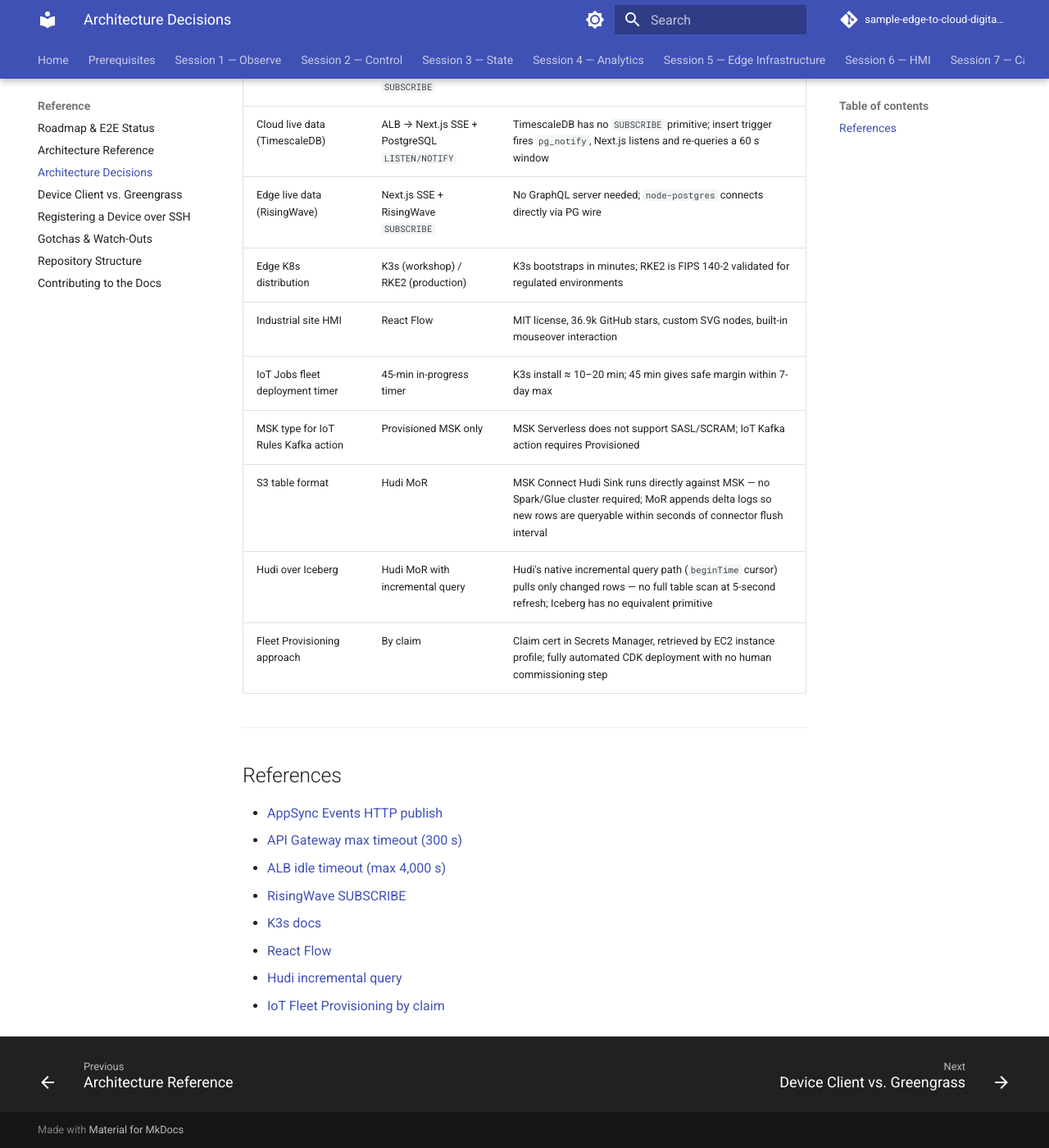
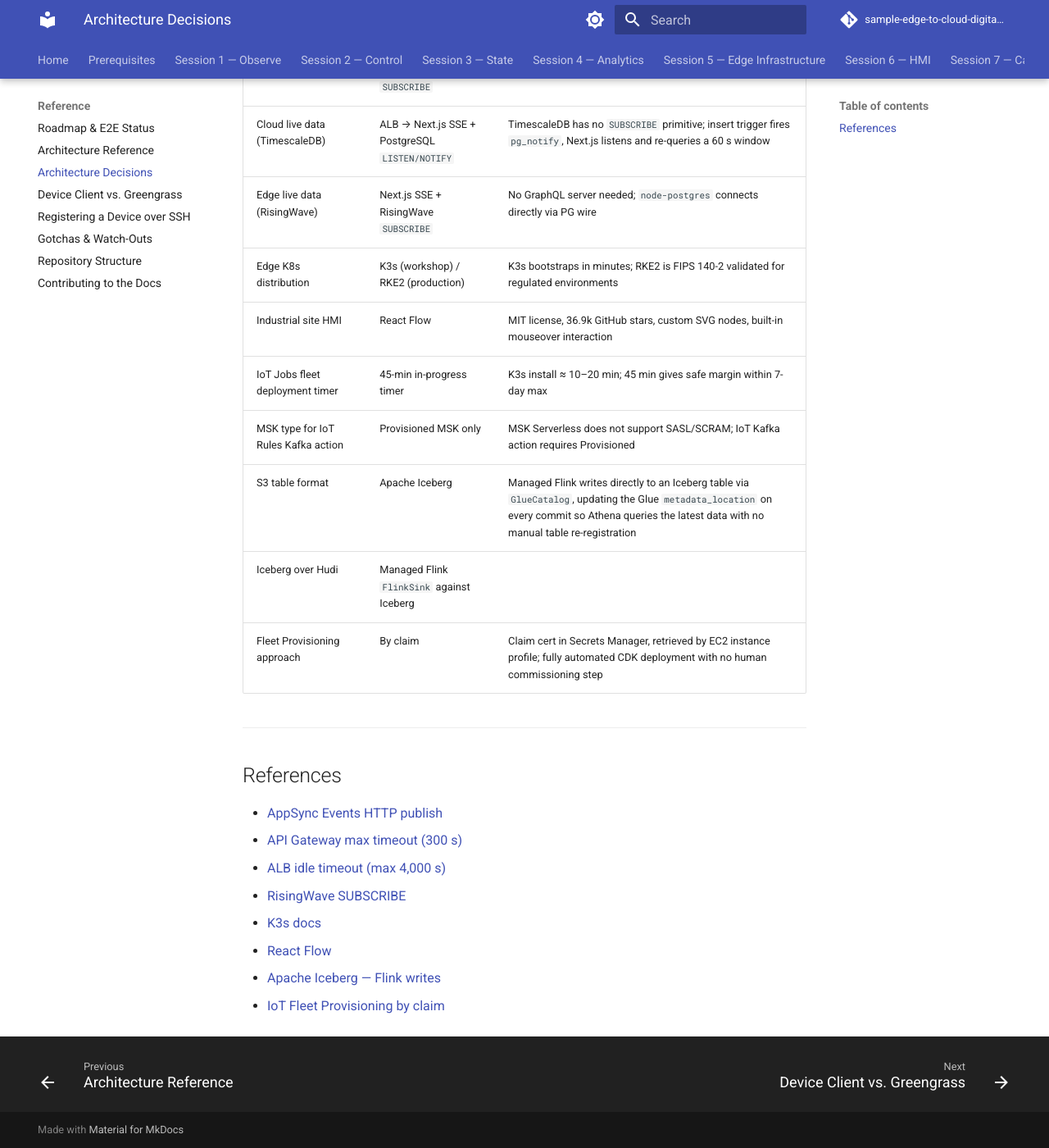
Before and after one commit to aws-samples/sample-edge-to-cloud-digital-ops-workshop, an MkDocs documentation site: the page built from workshop/reference/decisions.md, in a window 1280 px wide and 1400 px high, scrolled down 444 px. Shown: the whole window at 82% size. Built offline with MkDocs 1.6.1 and Material for MkDocs 9.7.7, drawn with Linux system fonts in a browser that asks for light colours; comment, search, counter and statistics services are not loaded.

Commit message:
docs: fix decisions.md Iceberg-vs-Hudi inversion, drop Hudi-specific gotchas
Architecture migrated from MSK Connect + Hudi to Managed Flink + Iceberg
(63b1a30, #82) but decisions.md still presented Hudi-over-Iceberg as the
choice, and gotchas.md still listed Hudi MoR read-amplification / beginTime
gotchas that no longer apply.

Refs #119

```diff
--- a/workshop/reference/decisions.md
+++ b/workshop/reference/decisions.md
@@ -13,8 +13,8 @@ Key technical decisions made during the design of this workshop architecture.
 | Industrial site HMI | React Flow | MIT license, 36.9k GitHub stars, custom SVG nodes, built-in mouseover interaction |
 | IoT Jobs fleet deployment timer | 45-min in-progress timer | K3s install ≈ 10–20 min; 45 min gives safe margin within 7-day max |
 | MSK type for IoT Rules Kafka action | Provisioned MSK only | MSK Serverless does not support SASL/SCRAM; IoT Kafka action requires Provisioned |
-| S3 table format | Hudi MoR | MSK Connect Hudi Sink runs directly against MSK — no Spark/Glue cluster required; MoR appends delta logs so new rows are queryable within seconds of connector flush interval |
-| Hudi over Iceberg | Hudi MoR with incremental query | Hudi's native incremental query path (`beginTime` cursor) pulls only changed rows — no full table scan at 5-second refresh; Iceberg has no equivalent primitive |
+| S3 table format | Apache Iceberg | Managed Flink writes directly to an Iceberg table via `GlueCatalog`, updating the Glue `metadata_location` on every commit so Athena queries the latest data with no manual table re-registration |
+| Iceberg over Hudi | Managed Flink `FlinkSink` against Iceberg | <!-- TODO: maintainer confirm rationale --> |
 | Fleet Provisioning approach | By claim | Claim cert in Secrets Manager, retrieved by EC2 instance profile; fully automated CDK deployment with no human commissioning step |
 
 ---
@@ -27,5 +27,5 @@ Key technical decisions made during the design of this workshop architecture.
 - [RisingWave SUBSCRIBE](https://risingwavelabs.mintlify.app/delivery/subscription)
 - [K3s docs](https://docs.k3s.io/)
 - [React Flow](https://reactflow.dev/)
-- [Hudi incremental query](https://hudi.apache.org/docs/querying_data#incremental-query)
+- [Apache Iceberg — Flink writes](https://iceberg.apache.org/docs/latest/flink-writes/)
 - [IoT Fleet Provisioning by claim](https://docs.aws.amazon.com/iot/latest/developerguide/provision-wo-cert.html)
```
Also changed, not shown: workshop/reference/gotchas.md (+0 -2 lines).
